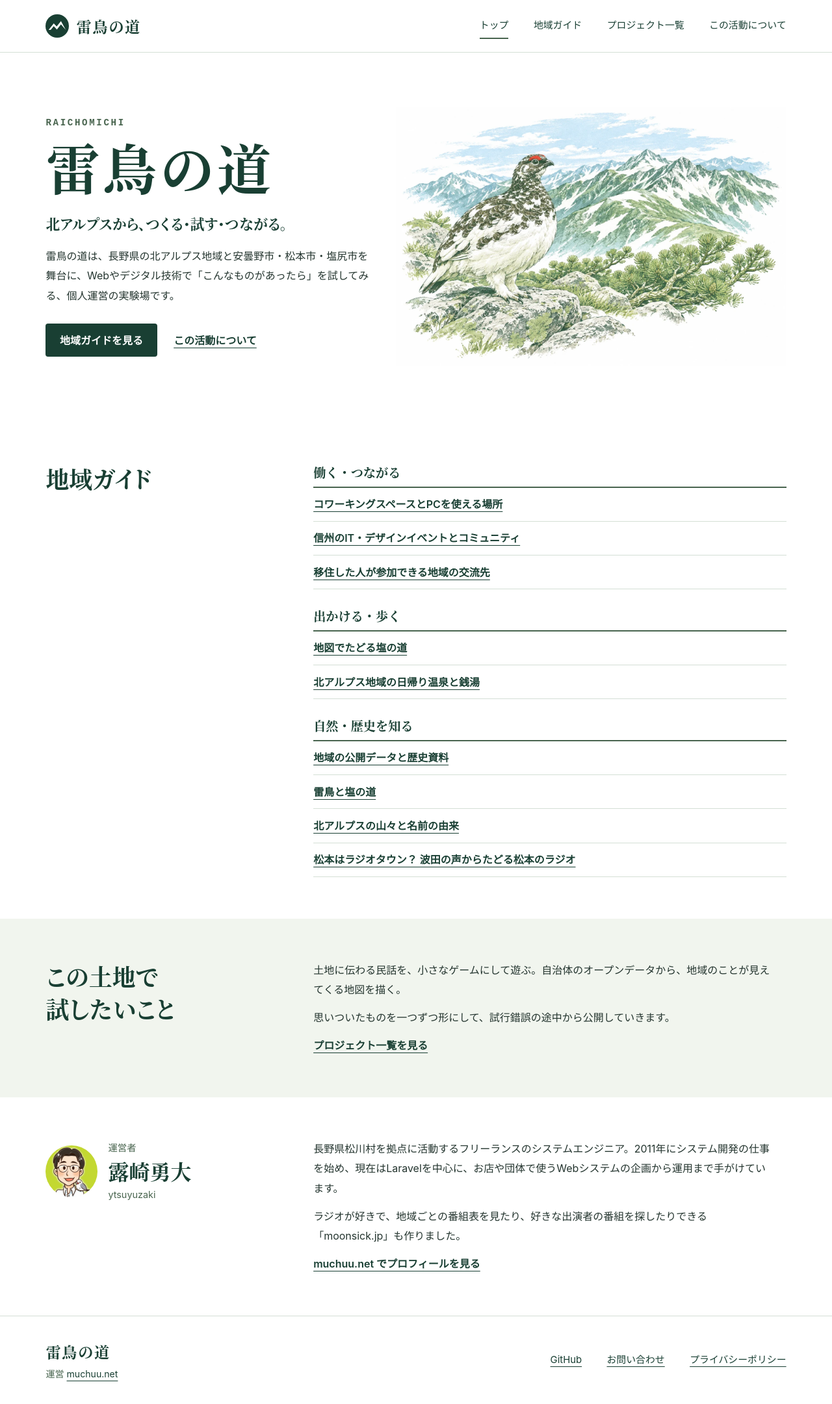
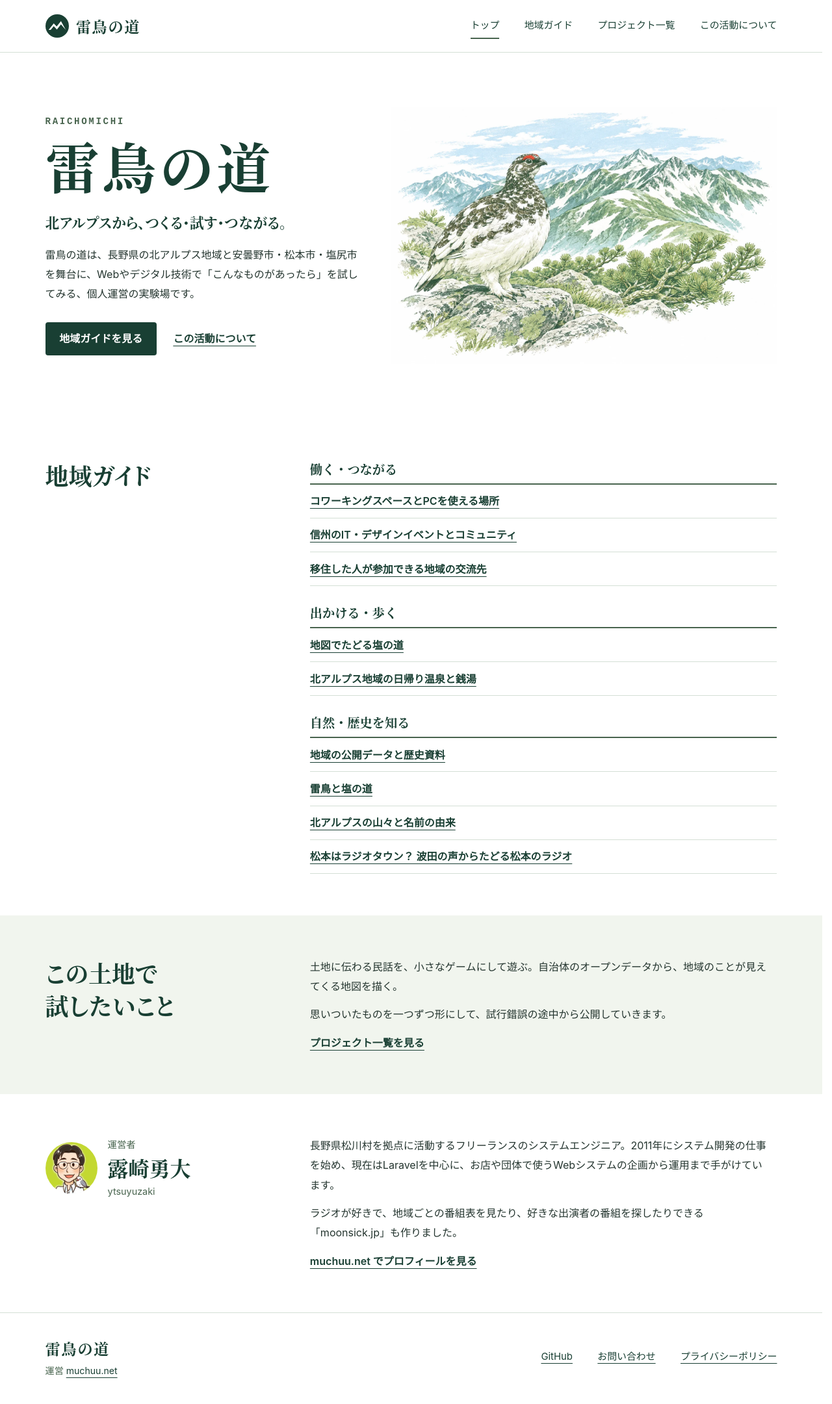
Before and after one commit to raichomichi/raichomichi.github.io, a Jekyll site: the page built from index.html, in a window 1280 px wide. Shown: the whole page at 65% size. Built offline with Jekyll 4.4.1, drawn with Linux system fonts in a browser that asks for light colours.

Commit message:
縦スクロールバーの有無によるヘッダーの横ずれを修正

```diff
--- a/assets/css/site.css
+++ b/assets/css/site.css
@@ -8,6 +8,7 @@
 }
 
 * { box-sizing: border-box; }
+html { scrollbar-gutter: stable; }
 
 body {
   margin: 0;
```
